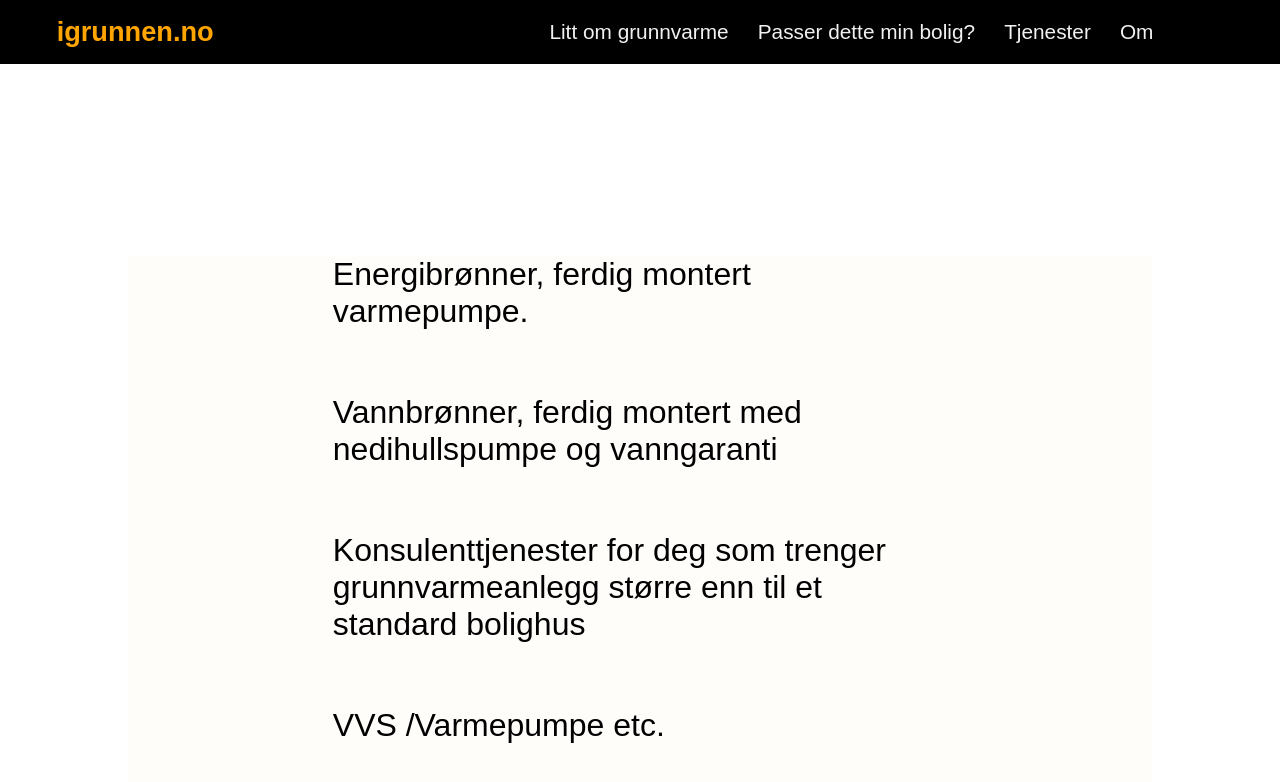
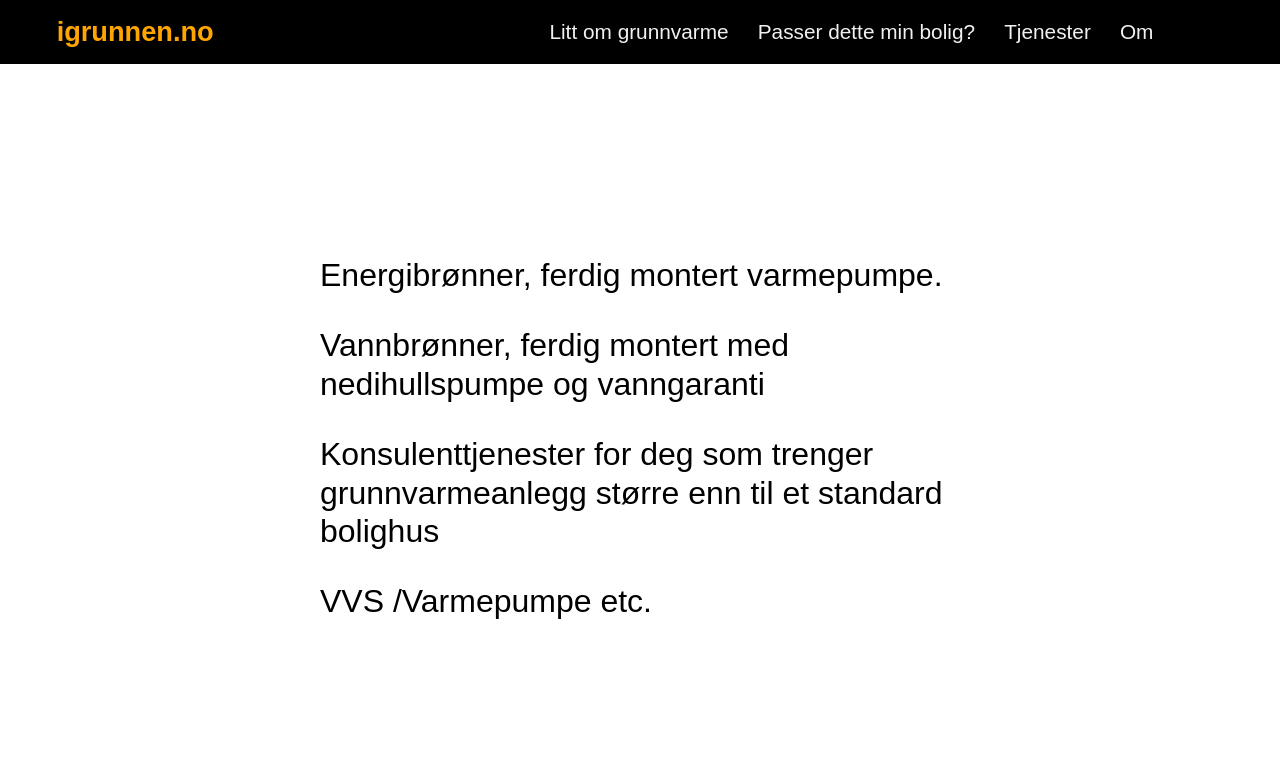
Before and after one commit to joar1/igrunn, a React (Create React App) app: page /tjenester in a window 1280 px wide. Shown: the top 782 px of the page. Built offline with nearby package versions, Linux system fonts and the light colour scheme.

Commit message:
services

```diff
--- a/src/pages/Services.jsx
+++ b/src/pages/Services.jsx
@@ -6,17 +6,15 @@ function Services() {
 		<>
 			<Navbar />
 			<ServiceContainer>
-				<StyledParagraph>
-					Energibrønner, ferdig montert varmepumpe.
-				</StyledParagraph>
-				<StyledParagraph>
-					Vannbrønner, ferdig montert med nedihullspumpe og vanngaranti
-				</StyledParagraph>
-				<StyledParagraph>
-					Konsulenttjenester for deg som trenger grunnvarmeanlegg større enn til
-					et standard bolighus
-				</StyledParagraph>
-				<StyledParagraph>VVS /Varmepumpe etc.</StyledParagraph>
+				<ul>
+					<li>Energibrønner, ferdig montert varmepumpe.</li>
+					<li>Vannbrønner, ferdig montert med nedihullspumpe og vanngaranti</li>
+					<li>
+						Konsulenttjenester for deg som trenger grunnvarmeanlegg større enn
+						til et standard bolighus
+					</li>
+					<li>VVS /Varmepumpe etc.</li>
+				</ul>
 			</ServiceContainer>
 		</>
 	);
@@ -30,14 +28,14 @@ const ServiceContainer = styled.div`
 	align-items: center;
 	justify-content: center;
 	margin: 12em auto;
-	width: 80%;
-	background: #fffdfa;
+	width: 50%;
+	ul {
+		margin: 0 auto;
+	}
+	li {
+		list-style: none;
+		font-size: 2em;
+		margin-bottom: 1em;
+		line-height: 1.2em;
+	}
 `;
-
-const StyledParagraph = styled.p`
-	width: 60%;
-	text-align: left;
-	word-wrap: normal;
-	margin-bottom: 2em;
-	font-size: 2em;
-`;
```
Also changed, not shown: 11 other files (tests, documents, lock files or other folders).
